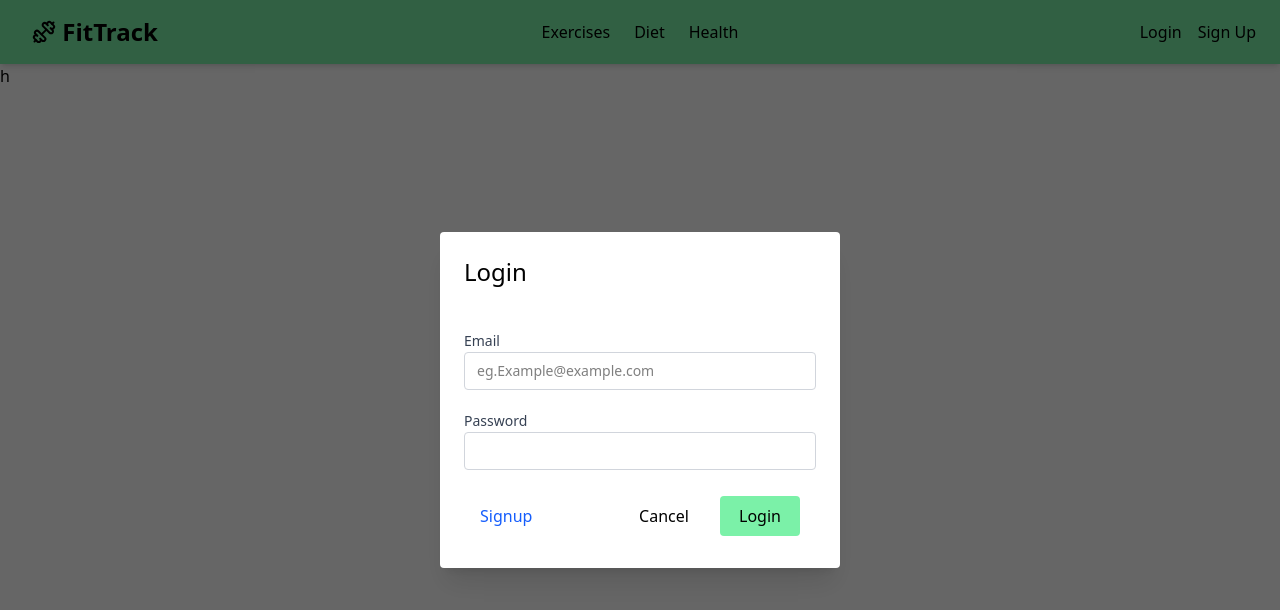
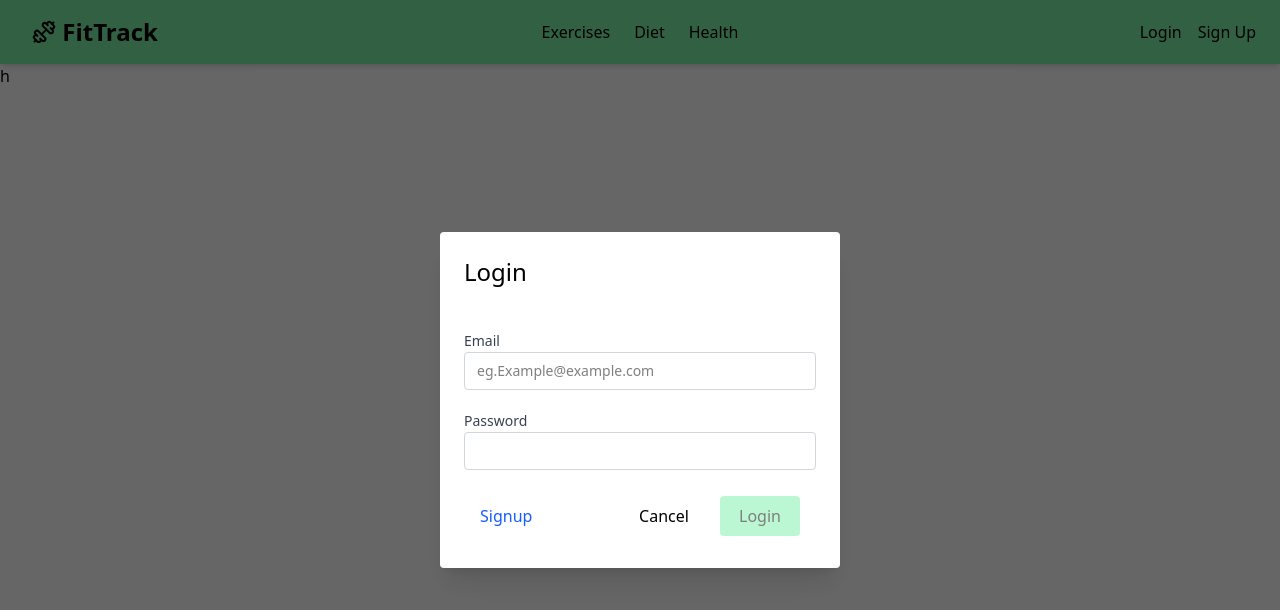
Before and after one commit to Guotai812/FitTrack_Front, a React (Vite) app: page / in a window 1280 px wide. Both pictures are taken after a click on the button "Login". Shown: the top 610 px of the page. Built offline with nearby package versions, Linux system fonts and the light colour scheme.

Commit message:
feat: add form validation using useReducer

```diff
--- a/src/components/form/Login.tsx
+++ b/src/components/form/Login.tsx
@@ -1,6 +1,9 @@
+import { useState } from "react";
+
 import Button from "../ui/Button";
 import Form from "../ui/Form";
 import Input from "../ui/Input";
+import { useForm } from "../hooks/useForm/useForm";
 
 type loginProps = {
   onCancelModal: () => void;
@@ -8,6 +11,28 @@ type loginProps = {
 };
 
 export default function Login({ onCancelModal, setIsLogin }: loginProps) {
+  // TODO: make validation as a seperate file
+  const isValidPassword = (value: string) => value.length >= 6;
+
+  const { formState, inputHandler } = useForm(
+    {
+      email: {
+        value: "",
+        isValid: false,
+      },
+      password: {
+        value: "",
+        isValid: false,
+      },
+    },
+    false
+  );
+  const [touched, setTouched] = useState<{ [id: string]: boolean }>({});
+
+  const handleBlur = (id: string) => () => {
+    setTouched((prev) => ({ ...prev, [id]: true }));
+  };
+
   return (
     <Form title="Login">
       <Input
@@ -15,14 +40,34 @@ export default function Login({ onCancelModal, setIsLogin }: loginProps) {
         name="email"
         type="email"
         placeHolder="eg.Example@example.com"
-        errMsg="Could not be empty"
+        errMsg="Please enter valid email"
         required
+        value={formState.inputs.email.value}
+        isValid={formState.inputs.email.isValid}
+        isTouched={touched["email"]}
+        onBlur={handleBlur("email")}
+        onChange={(e) =>
+          inputHandler(
+            "email",
+            e.target.value,
+            /* simple validity check: contains “@” */
+            /\S+@\S+\.\S+/.test(e.target.value)
+          )
+        }
       />
       <Input
         label="Password"
         name="password"
         type="password"
         errMsg="At leat 6 characters"
+        isValid={formState.inputs.password.isValid}
+        isTouched={touched["password"]}
+        value={formState.inputs.password.value}
+        onBlur={handleBlur("password")}
+        onChange={(e) => {
+          const val = e.target.value;
+          inputHandler("password", val, isValidPassword(val));
+        }}
         required
       />
       <div className="flex justify-between items-center px-4 py-2">
@@ -37,7 +82,9 @@ export default function Login({ onCancelModal, setIsLogin }: loginProps) {
           <Button type="button" kind="cancel" onClick={onCancelModal}>
             Cancel
           </Button>
-          <Button kind="confirm">Login</Button>
+          <Button kind="confirm" disabled={!formState.isValid}>
+            Login
+          </Button>
         </div>
       </div>
     </Form>
--- /dev/null
+++ b/src/components/hooks/useForm/type.tsx
@@ -0,0 +1,51 @@
+// types.ts
+export interface FormInput {
+  value: string;
+  isValid: boolean;
+}
+
+export interface FormState {
+  inputs: { [inputId: string]: FormInput };
+  isValid: boolean;
+}
+
+type FormAction =
+  | {
+      type: "CHANGE";
+      inputId: string;
+      value: string;
+      isValid: boolean;
+    }
+  | {
+      type: "SET_DATA";
+      inputs: { [inputId: string]: FormInput };
+      formIsValid: boolean;
+    };
+
+export function formReducer(state: FormState, action: FormAction): FormState {
+  switch (action.type) {
+    case "CHANGE":
+      const updatedInputs = {
+        ...state.inputs,
+        [action.inputId]: {
+          value: action.value,
+          isValid: action.isValid,
+        },
+      };
+      // recompute overall form validity
+      const formIsValid = Object.values(updatedInputs).every((i) => i.isValid);
+      return {
+        inputs: updatedInputs,
+        isValid: formIsValid,
+      };
+
+    case "SET_DATA":
+      return {
+        inputs: action.inputs,
+        isValid: action.formIsValid,
+      };
+
+    default:
+      return state;
+  }
+}
--- /dev/null
+++ b/src/components/hooks/useForm/useForm.tsx
@@ -0,0 +1,32 @@
+// useForm.ts
+import { useReducer, useCallback } from "react";
+import { formReducer } from "./type";
+import type { FormInput } from "./type";
+
+export function useForm(
+  initialInputs: { [inputId: string]: FormInput },
+  initialFormValidity: boolean
+) {
+  const [formState, dispatch] = useReducer(formReducer, {
+    inputs: initialInputs,
+    isValid: initialFormValidity,
+  });
+
+  // call this from your <Input> components
+  const inputHandler = useCallback(
+    (id: string, value: string, isValid: boolean) => {
+      dispatch({ type: "CHANGE", inputId: id, value, isValid });
+    },
+    []
+  );
+
+  // if you ever need to programmatically set/reset the whole form
+  const setFormData = useCallback(
+    (inputs: { [inputId: string]: FormInput }, formValidity: boolean) => {
+      dispatch({ type: "SET_DATA", inputs, formIsValid: formValidity });
+    },
+    []
+  );
+
+  return { formState, inputHandler, setFormData };
+}
--- a/src/components/ui/Button.tsx
+++ b/src/components/ui/Button.tsx
@@ -9,17 +9,34 @@ export default function Button({
   children,
   kind,
   className = "",
+  disabled = false, // ① pull disabled out
   ...rest
 }: ButtonProps) {
+  // no hover in here
   const baseClass =
     kind === "confirm"
-      ? "bg-green-300 text-black hover:text-white w-20 h-10 rounded"
+      ? "bg-green-300 text-black w-20 h-10 rounded"
       : kind === "cancel"
-      ? "text-black hover:bg-red-500 rounded w-20 h-10"
+      ? "text-black rounded w-20 h-10"
       : "";
 
+  // only add this when not disabled
+  const hoverClass = !disabled
+    ? kind === "confirm"
+      ? "hover:text-white"
+      : kind === "cancel"
+      ? "hover:bg-red-500"
+      : ""
+    : "";
+
+  const disabledClass = disabled ? "opacity-50 cursor-not-allowed" : "";
+
   return (
-    <button className={`${baseClass} ${className}`} {...rest}>
+    <button
+      className={`${baseClass} ${hoverClass} ${disabledClass} ${className}`}
+      disabled={disabled}
+      {...rest}
+    >
       {children}
     </button>
   );
--- a/src/components/ui/Input.tsx
+++ b/src/components/ui/Input.tsx
@@ -6,6 +6,8 @@ type InputProps = {
   type: string;
   placeHolder?: string;
   errMsg?: string;
+  isValid: boolean;
+  isTouched: boolean;
 } & React.InputHTMLAttributes<HTMLInputElement>;
 
 export default function Input({
@@ -14,6 +16,8 @@ export default function Input({
   type,
   placeHolder,
   errMsg,
+  isValid,
+  isTouched,
   ...rest
 }: InputProps) {
   return (
@@ -28,7 +32,9 @@ export default function Input({
         {...rest}
         className="w-full border border-gray-300 rounded px-3 py-2 text-sm focus:outline-none focus:ring-2 focus:ring-blue-500"
       />
-      {/* {errMsg && <p className="text-sm text-red-500">{errMsg}</p>} */}
+      {!isValid && isTouched && (
+        <p className="text-sm text-red-500">{errMsg}</p>
+      )}
     </div>
   );
 }
--- a/src/pages/main/TopLayout.tsx
+++ b/src/pages/main/TopLayout.tsx
@@ -11,6 +11,8 @@ import { useState } from "react";
 export default function TopLayout() {
   const { show, modalCancelHandler, modalDisplayHandler } = useModal();
   const [isLogin, setIsLogin] = useState(false);
+
+
   return (
     <>
       {show && (
```
